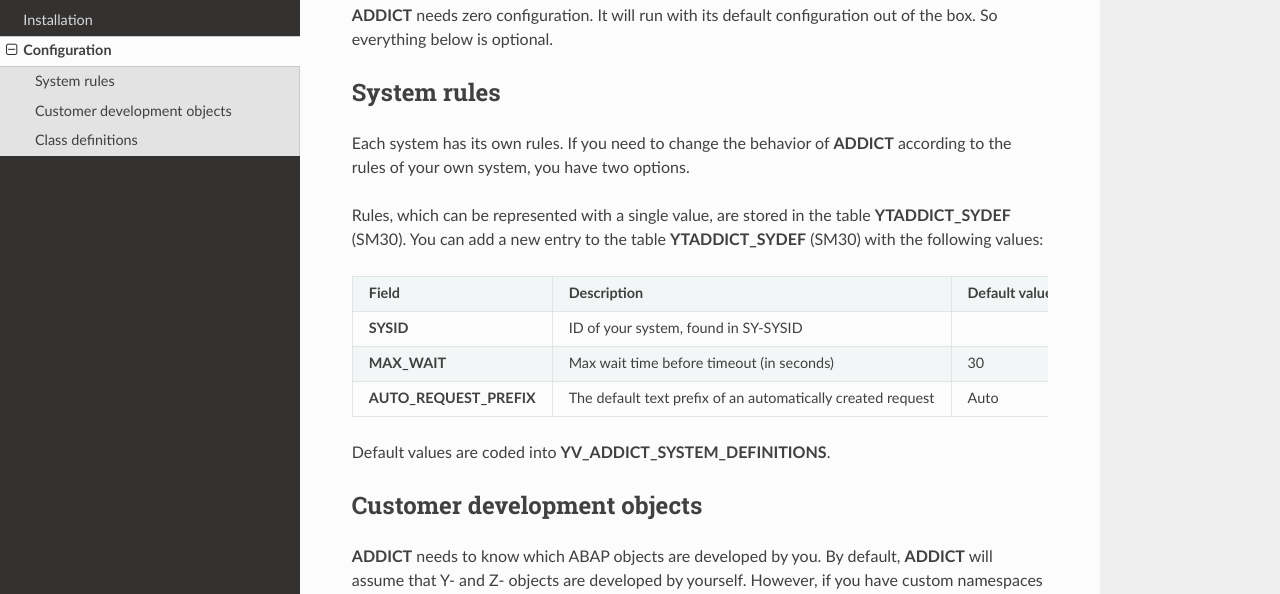
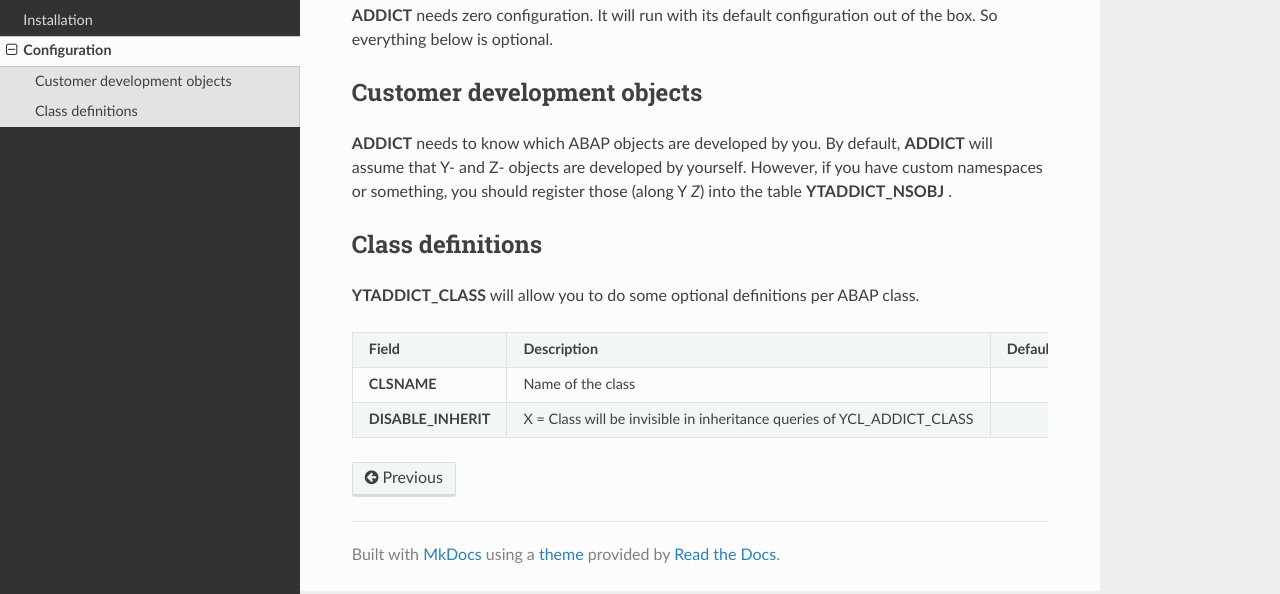
Before and after one commit to keremkoseoglu/addict, a plain HTML site: page docs/config/index.html in a window 1280 px wide. Shown: the part 159-753 px from the top of the page. Drawn offline with nearby package versions, Linux system fonts and the light colour scheme.

Commit message:
Add files via upload

```diff
--- a/docs/config/index.html
+++ b/docs/config/index.html
@@ -55,8 +55,6 @@
               <ul class="current">
                 <li class="toctree-l1 current"><a class="reference internal current" href="./">Configuration</a>
     <ul class="current">
-    <li class="toctree-l2"><a class="reference internal" href="#system-rules">System rules</a>
-    </li>
     <li class="toctree-l2"><a class="reference internal" href="#customer-development-objects">Customer development objects</a>
     </li>
     <li class="toctree-l2"><a class="reference internal" href="#class-definitions">Class definitions</a>
@@ -89,33 +87,6 @@
 
                 <h1 id="configuration">Configuration</h1>
 <p><strong>ADDICT</strong> needs zero configuration. It will run with its default configuration out of the box. So everything below is optional.</p>
-<h2 id="system-rules">System rules</h2>
-<p>Each system has its own rules. If you need to change the behavior of <strong>ADDICT</strong> according to the rules of your own system, you have two options.</p>
-<p>Rules, which can be represented with a single value, are stored in the table <strong>YTADDICT_SYDEF</strong> (SM30). You can add a new entry to the table <strong>YTADDICT_SYDEF</strong> (SM30) with the following values:</p>
-<table>
-  <tr>
-    <td><b>Field</b></td>
-    <td><b>Description</b></td>
-    <td><b>Default value</b></td>
-  </tr>
-  <tr>
-    <td><b>SYSID</b></td>
-    <td>ID of your system, found in SY-SYSID</td>
-    <td></td>
-  </tr>
-  <tr>
-    <td><b>MAX_WAIT</b></td>
-    <td>Max wait time before timeout (in seconds)</td>
-    <td>30</td>
-  </tr>
-  <tr>
-    <td><b>AUTO_REQUEST_PREFIX</b></td>
-    <td>The default text prefix of an automatically created request</td>
-    <td>Auto</td>
-  </tr>
-</table>
-
-<p>Default values are coded into <strong>YV_ADDICT_SYSTEM_DEFINITIONS</strong>.</p>
 <h2 id="customer-development-objects">Customer development objects</h2>
 <p><strong>ADDICT</strong> needs to know which ABAP objects are developed by you. By default, <strong>ADDICT</strong> will assume that Y- and Z- objects are developed by yourself. However, if you have custom namespaces or something, you should register those (along Y<em> Z</em>) into the table <strong>YTADDICT_NSOBJ</strong> .</p>
 <h2 id="class-definitions">Class definitions</h2>
```
Also changed, not shown: docs/index.html (+1 -1 lines), docs/search/search_index.json (+1 -1 lines), 1 other file.
